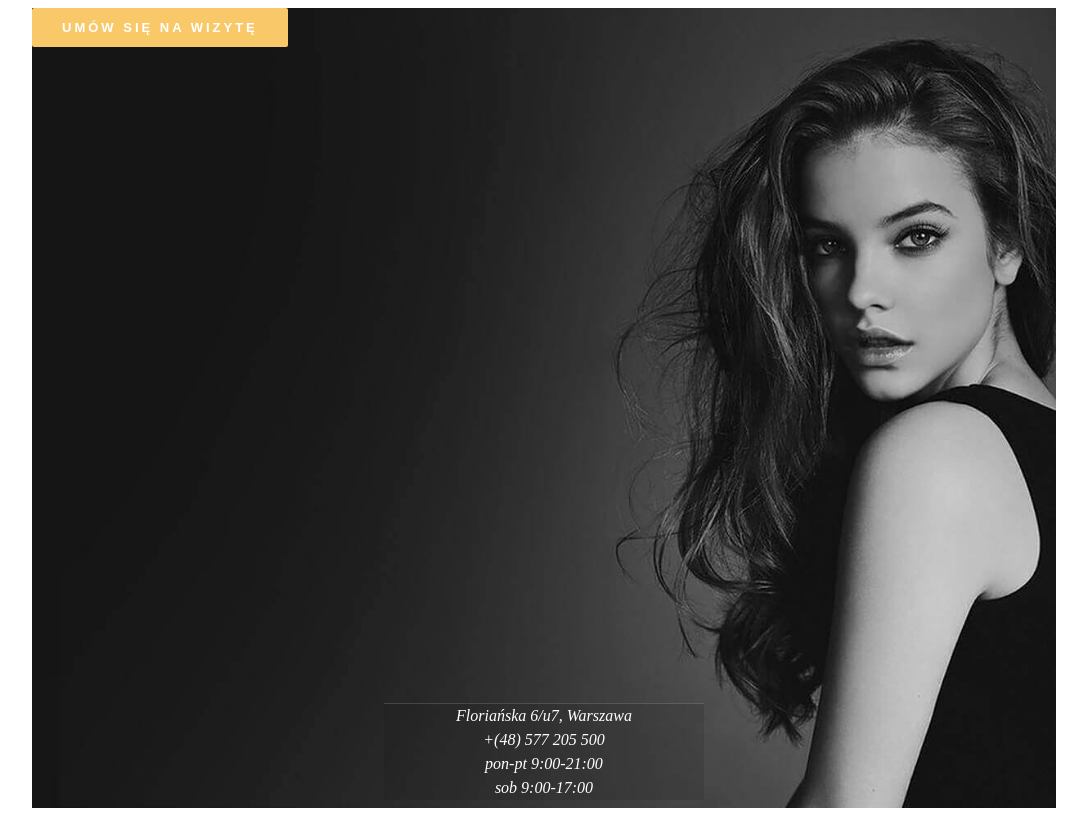
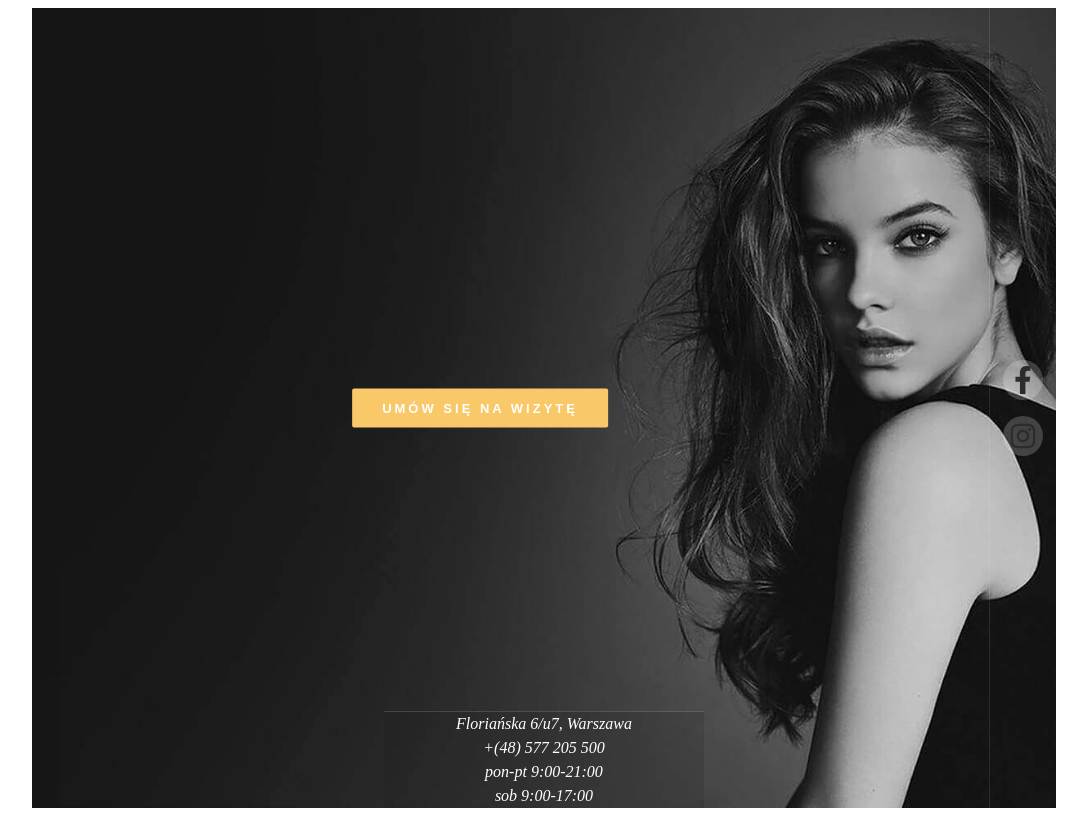
Before and after one commit to vomarchuk/kiwi-beauty-center, a React (Create React App) app: page / in a window 1280 px wide. Shown: the whole page, without its empty margins (96-1183 px from the left). Built offline with nearby package versions, Linux system fonts and the light colour scheme.

Commit message:
added header social links and added styles

```diff
--- a/package.json
+++ b/package.json
@@ -14,6 +14,7 @@
     "react": "^17.0.2",
     "react-dom": "^17.0.2",
     "react-hamburger-drawer": "^21.11.17",
+    "react-icons": "^4.3.1",
     "react-scripts": "5.0.0",
     "web-vitals": "^2.1.2"
   },
--- a/src/components/Button/Button.jsx
+++ b/src/components/Button/Button.jsx
@@ -1,7 +1,7 @@
 import s from "./Button.module.scss";
-const Button = ({ name, style }) => {
+const Button = ({ name, styles }) => {
   return (
-    <button className={` ${s.button} ` + s[style]} type="button">
+    <button className={` ${s.button} ` + s[styles]} type="button">
       {name}
     </button>
   );
--- a/src/components/Button/Button.module.scss
+++ b/src/components/Button/Button.module.scss
@@ -26,8 +26,12 @@
 }
 
 .reservation {
+  position: absolute;
   background-color: $accent;
   color: #ffffff;
+  left: 50%;
+  top: 50%;
+  transform: translate(-75%, -50%);
 }
 
 .style {
--- a/src/components/Header/Header.jsx
+++ b/src/components/Header/Header.jsx
@@ -6,7 +6,7 @@ import ContactList from "../ContactList";
 const Header = () => {
   return (
     <header className={s.header}>
-      <Button style="reservation" name="Umów się na wizytę" />
+      <Button styles="reservation" name="Umów się na wizytę" />
       <SocialList />
       <ContactList />
     </header>
--- a/src/components/Header/Header.module.scss
+++ b/src/components/Header/Header.module.scss
@@ -1,6 +1,7 @@
 @import "../../styles/shared.scss";
 
 .header {
+  position: relative;
   max-width: $mobile;
   height: 100vh;
   margin-left: auto;
--- a/src/components/SocialList/SocialList.jsx
+++ b/src/components/SocialList/SocialList.jsx
@@ -1,11 +1,32 @@
+import { FaFacebookF, FaInstagram } from "react-icons/fa";
+
 import s from "./SocialList.module.scss";
+
 const SocialList = () => {
   return (
     <ul className={s.social}>
-      <li className={s.social__item}></li>
-      <li className={s.social__item}></li>
-      <li className={s.social__item}></li>
+      <li className={s.social__item}>
+        <a
+          className={s.social__link}
+          href="https://www.facebook.com/kiwibeautycenter/?modal=admin_todo_tour"
+          target="_blank"
+          rel="noreferrer"
+        >
+          <FaFacebookF className={`${s.facebook}  ${s.icon}`} />
+        </a>
+      </li>
+      <li className={s.social__item}>
+        <a
+          className={s.social__link}
+          href="https://www.instagram.com/kiwi_beautycenter/"
+          target="_blank"
+          rel="noreferrer"
+        >
+          <FaInstagram className={`${s.instagram} ${s.icon}`} />
+        </a>
+      </li>
     </ul>
   );
 };
+
 export default SocialList;
--- a/src/components/SocialList/SocialList.module.scss
+++ b/src/components/SocialList/SocialList.module.scss
@@ -0,0 +1,40 @@
+@import "../../styles/shared.scss";
+
+.social {
+  position: absolute;
+  display: flex;
+  flex-direction: column;
+  justify-content: center;
+  right: 0;
+  height: 100%;
+  padding: 0 13px;
+  border-left: rgba(#fff, 0.1) 1px solid;
+
+  &__item:not(:first-child) {
+    margin-top: 16px;
+  }
+
+  &__link {
+    display: flex;
+    width: 40px;
+    height: 40px;
+
+    border-radius: 50%;
+    background-color: rgba(#fff, 0.2);
+    justify-content: center;
+    align-items: center;
+    transition-timing-function: ease;
+    transition-duration: 0.5s;
+
+    &:hover {
+      background-color: rgba(#fff, 0.4);
+    }
+  }
+}
+
+.icon {
+  display: block;
+  width: 28px;
+  height: 28px;
+  color: #2c2c2c;
+}
```
Also changed, not shown: 1 other file (tests, documents, lock files or other folders).
